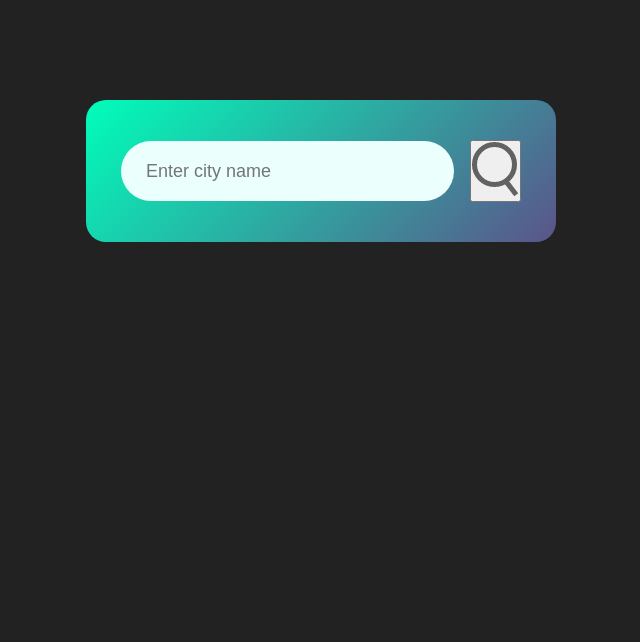
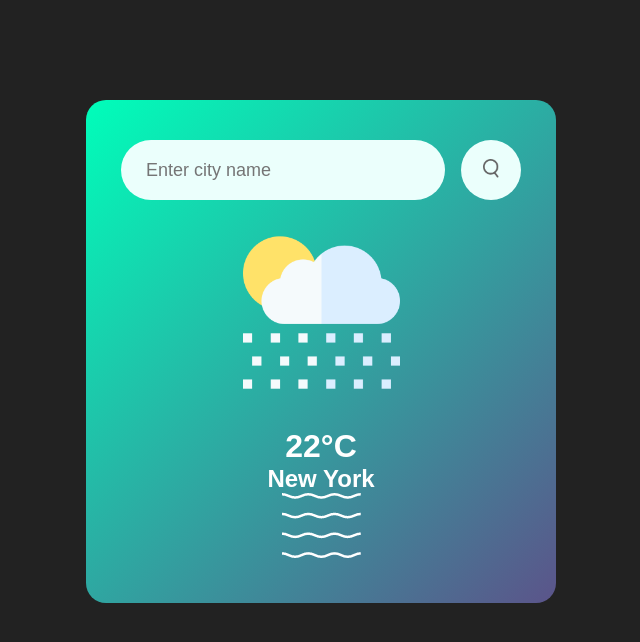
Before and after one commit to Gopi2923/Weather-App, a plain HTML site: page index.html in a window 1280 px wide. Shown: the whole page, without its empty margins (319-959 px from the left). Drawn offline with Linux system fonts and the light colour scheme.

Commit message:
Added icons.

```diff
--- a/index.html
+++ b/index.html
@@ -12,7 +12,17 @@
     <div class="card">
         <div class="search">
             <input type="text" placeholder="Enter city name" spellcheck="false">
-            <button><img src="/images/search.png" alt=""></button>
+            <button><img src="/images/search.png"></button>
+        </div>
+        <div class="weather">
+            <img src="/images/rain.png" class="weather-icon">
+            <h1 class="temp">22°C</h1>
+            <h2 class="city">New York</h2>
+            <div class="details">
+                <div class="col">
+                    <img src="/images/humidity.png" alt="">
+                </div>
+            </div>
         </div>
     </div>
 </body>
--- a/style.css
+++ b/style.css
@@ -35,3 +35,15 @@ body {
     margin-right: 16px;
     font-size: 18px;
 }
+.search button {
+    border: 0;
+    outline: 0;
+    background: #ebfffc;
+    border-radius: 50%;
+    width: 60px;
+    height: 60px;
+    cursor: pointer;
+}
+.search button img {
+    width: 16px;
+}
```
